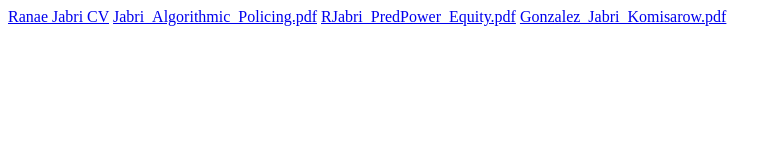
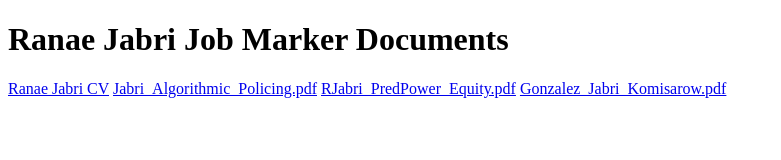
Before and after one commit to rjabr/rjabr.github.io, a plain HTML site: page index.html in a window 1280 px wide. Shown: the whole page, without its empty margins (0-781 px from the left). Drawn offline with Linux system fonts and the light colour scheme.

Commit message:
Update index.html

```diff
--- a/index.html
+++ b/index.html
@@ -1,9 +1,13 @@
 <!DOCTYPE html>
 <html>
 <body>
+<h1>Ranae Jabri Job Marker Documents</h1>
 <a href="https://rjabr.github.io/Jabri_CV.pdf">Ranae Jabri CV</a>
+
 <a href="https://rjabr.github.io/Jabri_Algorithmic_Policing.pdf">Jabri_Algorithmic_Policing.pdf</a>
+
 <a href="https://rjabr.github.io/RJabri_PredPower_Equity.pdf">RJabri_PredPower_Equity.pdf</a>
+
 <a href="https://rjabr.github.io/Gonzalez_Jabri_Komisarow.pdf">Gonzalez_Jabri_Komisarow.pdf</a>
 </body>
 </html>
```
